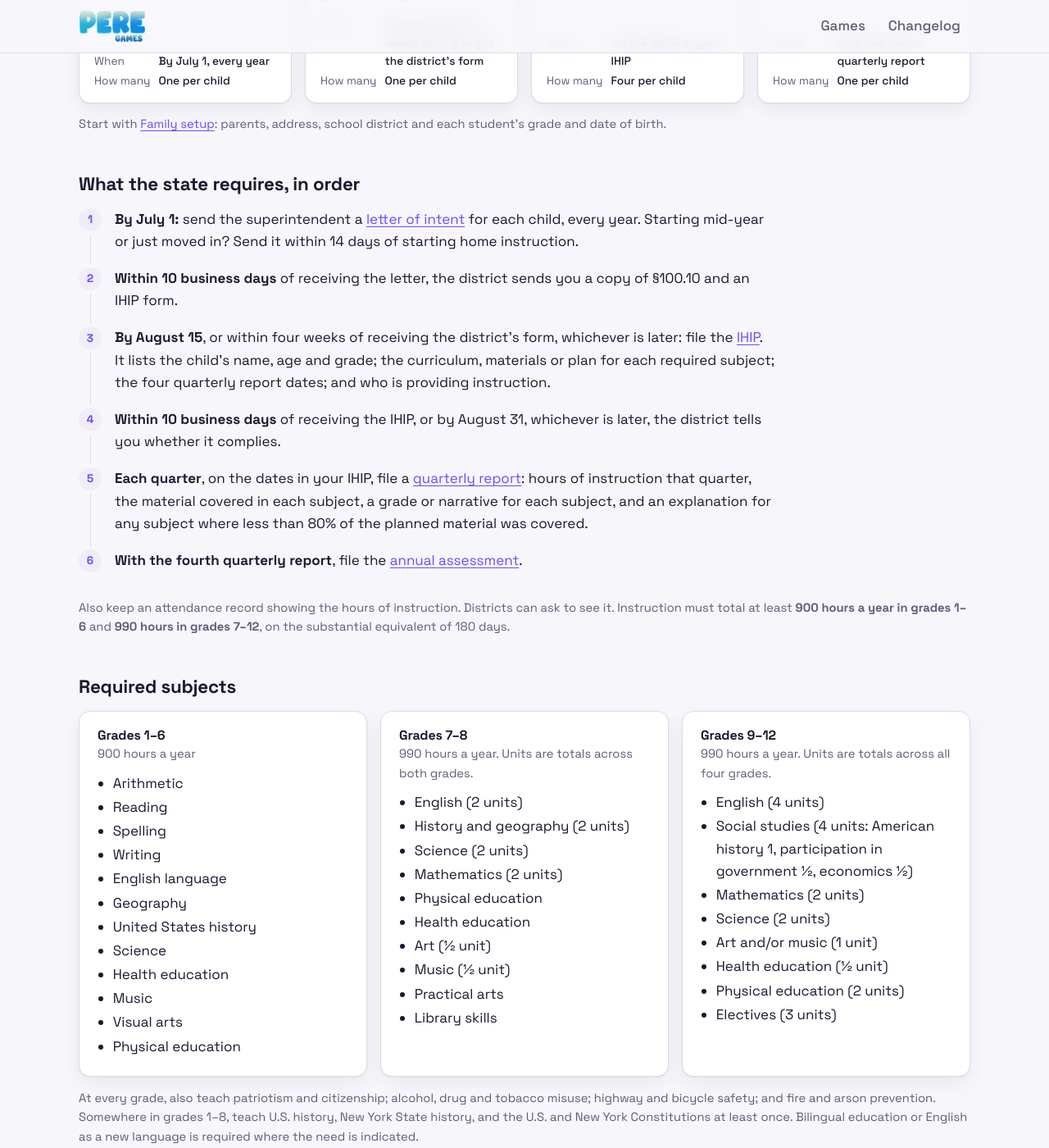
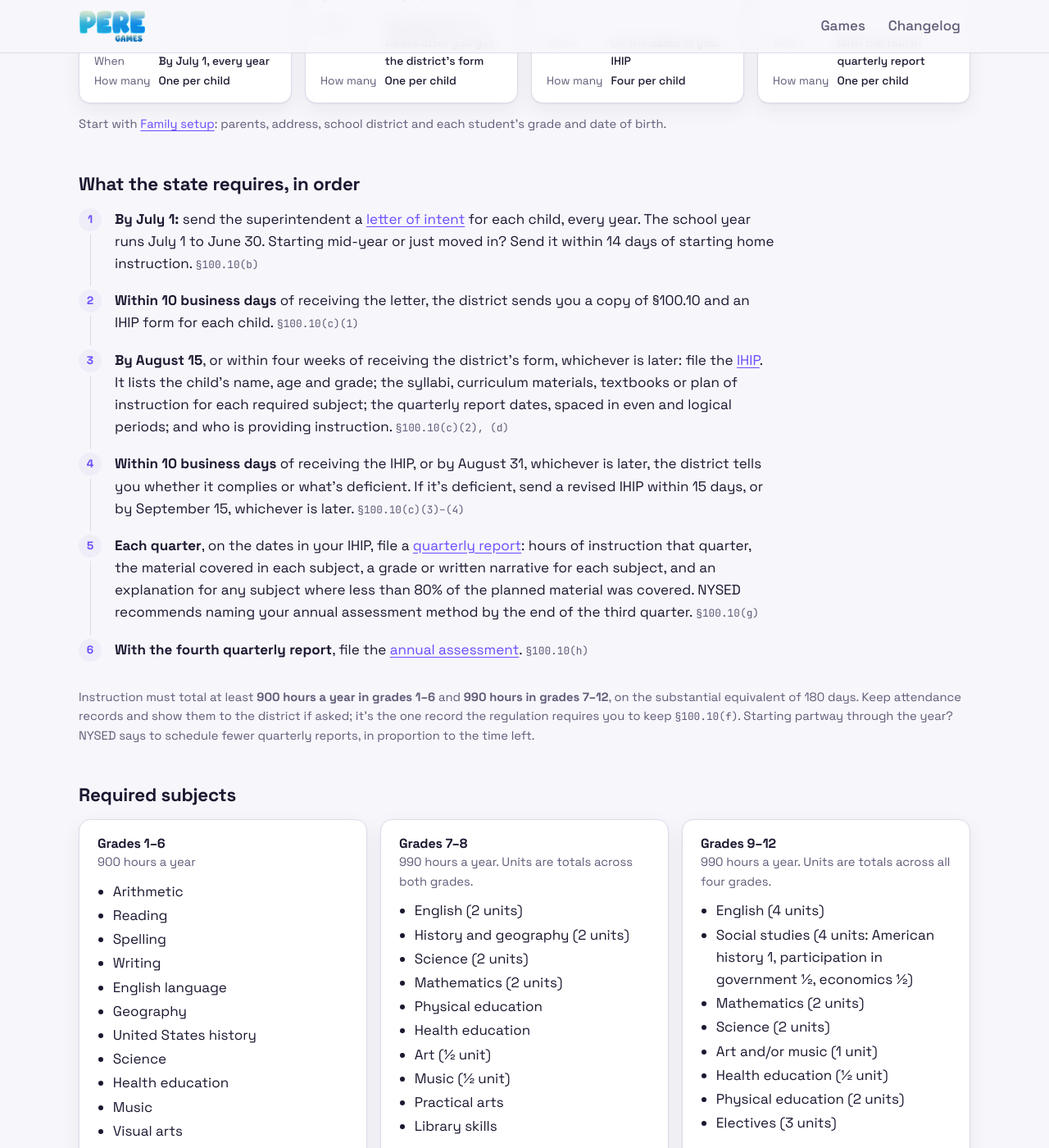
Before and after one commit to Catgenova/Catgenova.github.io, a Jekyll site: the page built from homeschooling/index.html, in a window 1280 px wide and 1400 px high, scrolled down 992 px. Shown: the whole window at 82% size. Built offline with Jekyll 4.4.1, drawn with Linux system fonts in a browser that asks for light colours; some of the changed text lies outside the part shown.

Commit message:
Homeschooling: check every rule against the regulation text
Re-checked against 8 NYCRR §100.10 and NYSED's Home Instruction Q&A, now
that those sites are reachable:

- Test administration: public or nonpublic school staff, or a certified
  teacher or other qualified person (including a parent) with the
  superintendent's consent. A peer review panel can't give the test.
- Narrative: the evaluator certifies having interviewed the child and
  reviewed a portfolio, and certifies "adequate academic progress" or
  "failed to make adequate progress". Dropped "commensurate with ability",
  which isn't in the regulation. A parent may write it with consent.
- Tests: list the five the regulation names, plus State tests or another
  test NYSED approves.
- Probation is mandatory (up to two years, with a remediation plan).
- Overview: subdivision citations on each step, the revised-IHIP
  deadline, attendance records, proportional reports for mid-year starts,
  and the definition of a unit.
- Links: replace a dead NYC page with the city's current forms page.

Co-Authored-By: Claude Opus 5.5 <noreply@anthropic.com>
Claude-Session: https://claude.ai/code/session_01UAYBxhLEYvgmh9SNx1AfPr

```diff
--- a/homeschooling/assets/app.js
+++ b/homeschooling/assets/app.js
@@ -492,9 +492,9 @@ function subjectsFromIHIP(ctx) {
 
 function assessmentPlanText(ctx, prev) {
   const rule = R.assessmentRule(ctx.grade || 1, prev?.method, prev?.grade);
-  if (rule.narrative && Number(ctx.grade) <= 3) return "A written narrative evaluating the student's progress, prepared by a qualified evaluator, will be filed with the fourth quarterly report.";
-  if (rule.narrative && prev?.method === "test") return "A written narrative evaluating the student's progress, prepared by a qualified evaluator approved under §100.10, will be filed with the fourth quarterly report. (A standardized test was used last year.)";
-  return "A commercially published, nationally normed achievement test will be administered in the spring by a qualified person, and the results filed with the fourth quarterly report.";
+  if (rule.narrative && Number(ctx.grade) <= 3) return "A written narrative, prepared by an evaluator chosen with the superintendent's consent after interviewing the student and reviewing a portfolio of work, will be filed with the fourth quarterly report.";
+  if (rule.narrative && prev?.method === "test") return "A written narrative, prepared by an evaluator chosen with the superintendent's consent after interviewing the student and reviewing a portfolio of work, will be filed with the fourth quarterly report. (A standardized test was used last year.)";
+  return "A commercially published norm-referenced achievement test listed in §100.10(h)(1) will be administered in the spring by a qualified person with the superintendent's consent, and the results filed with the fourth quarterly report.";
 }
 
 function previousAssessment(ctx) {
@@ -741,11 +741,11 @@ function assessmentPage() {
         lastMethod: prev?.method || "",
         lastGrade: prev?.grade || "",
         date: todayISO(),
-        evaluator: "", evaluatorType: R.EVALUATOR_TYPES[0], credential: "", reviewDate: "", reviewMethod: "Portfolio review and interview with the student",
+        evaluator: "", evaluatorType: R.EVALUATOR_TYPES[0], credential: "", reviewDate: "", reviewMethod: "Interview with the student and review of a portfolio of the student's work",
         summary: "",
         subjects: subjectsFromIHIP(ctx).map((name) => ({ name, progress: "" })),
         adequate: "yes",
-        testName: "", testLevel: "", testDate: "", testDateEnd: "", administrator: "", administratorType: R.EVALUATOR_TYPES[0],
+        testName: "", testLevel: "", testDate: "", testDateEnd: "", administrator: "", administratorType: R.ADMINISTRATOR_TYPES[2],
         scores: [
           { area: "Reading", score: "", percentile: "" },
           { area: "Language", score: "", percentile: "" },
--- a/homeschooling/assets/docs.js
+++ b/homeschooling/assets/docs.js
@@ -169,7 +169,7 @@ function buildIHIP(ctx, d) {
   });
 
   r.section("Instructional time");
-  r.paragraph(`Instruction will total at least ${hours} hours over the school year, on the substantial equivalent of 180 days, as required for grade ${ctx.grade || "level"} students. Hours are logged and reported each quarter.`);
+  r.paragraph(`Instruction will total at least ${hours} hours over the school year, on the substantial equivalent of 180 days, as required for grade ${ctx.grade || "level"} students (§100.10(f)). Attendance records are kept and are available to the district on request, and hours are reported each quarter.`);
   if (d.schedule) r.paragraph(d.schedule);
 
   r.section("Required courses", "Syllabi, curriculum materials, textbooks or plan of instruction");
@@ -286,11 +286,12 @@ function buildNarrative(ctx, d) {
     });
   }
 
-  r.section("Determination");
-  r.check(d.adequate !== "no", `${fullName(ctx.child)} has made adequate academic progress, commensurate with ability, during the ${yearDisplay(ctx.year)} school year.`);
-  r.check(d.adequate === "no", "The student has not made adequate academic progress.");
+  r.section("Certification");
+  r.paragraph(`I have interviewed ${fullName(ctx.child)} and reviewed a portfolio of the student's work for the ${yearDisplay(ctx.year)} school year, and I certify that:`);
+  r.check(d.adequate !== "no", "The student has made adequate academic progress.");
+  r.check(d.adequate === "no", "The student has failed to make adequate academic progress.");
   r.space(4);
-  r.paragraph(`This written narrative is submitted as the annual assessment under ${REG}, with the fourth quarterly report.`, { size: 9, color: [92, 100, 116] });
+  r.paragraph(`Written narrative prepared under ${REG}(h)(2) by an evaluator chosen by the parent with the superintendent's consent, and filed as the annual assessment with the fourth quarterly report.`, { size: 9, color: [92, 100, 116] });
   if (d.notes) { r.section("Comments"); r.paragraph(d.notes); }
 
   r.signatures([
@@ -332,7 +333,7 @@ function buildTest(ctx, d, attachments) {
   r.check(meetsPct, "The composite score is above the 33rd percentile on national norms.");
   r.check(!meetsPct && !!d.growth, `The results show at least one academic year of growth compared with the prior test${d.growthNote ? ` (${d.growthNote})` : ""}.`);
   r.space(4);
-  r.paragraph(`Under ${REG}, a test result is adequate if it is ${TEST_STANDARD}.`, { size: 9, color: [92, 100, 116] });
+  r.paragraph(`Under ${REG}(h)(1)(v), a score is adequate if the composite is ${TEST_STANDARD}. Individual subtest scores are not used to decide adequacy.`, { size: 9, color: [92, 100, 116] });
 
   if (attachments.length) {
     r.section("Attached score reports");
--- a/homeschooling/assets/examples.js
+++ b/homeschooling/assets/examples.js
@@ -115,7 +115,7 @@ export const examples = {
       evaluatorType: R.EVALUATOR_TYPES[0],
       credential: "NYS Professional Certificate, Childhood Education 1–6",
       reviewDate: `${y}-06-15`,
-      reviewMethod: "Review of a portfolio of work samples, tests and reading log, and an interview with the student",
+      reviewMethod: "Interview with the student and review of a portfolio of work samples, tests and reading log",
       summary: `${first} completed the ${ctx.year.replace("-", "–")} program described in the IHIP and met the required hours of instruction. Work samples show steady, independent progress in every subject. ${first} finished the planned math curriculum, reads above grade level, and writes organized multi-paragraph reports.`,
       subjects: d.subjects.map((s) => ({ ...s, progress: s.progress || `Completed the material planned in the IHIP for ${s.name}, with steady, grade-appropriate progress.` })),
       adequate: "yes",
@@ -126,12 +126,12 @@ export const examples = {
     const y = yearStart(ctx.year) + 1;
     return {
       method: "test",
-      testName: "Iowa Assessments",
+      testName: R.TESTS[0],
       testLevel: `Form E, Level ${Number(ctx.grade || 5) + 6}`,
       testDate: `${y}-05-12`,
       testDateEnd: `${y}-05-14`,
       administrator: "Morgan Ellis",
-      administratorType: R.EVALUATOR_TYPES[0],
+      administratorType: R.ADMINISTRATOR_TYPES[2],
       scores: [
         { area: "Reading", score: "SS 231", percentile: "72" },
         { area: "Language", score: "SS 226", percentile: "65" },
--- a/homeschooling/assets/hs.css
+++ b/homeschooling/assets/hs.css
@@ -283,6 +283,9 @@
 .hs-source { margin-left: 8px; font-size: 0.78rem; color: var(--muted); padding: 1px 8px; border-radius: 999px; background: var(--surface-2); white-space: nowrap; }
 .hs-links p { margin: 3px 0 0; color: var(--muted); font-size: 0.93rem; }
 
+.hs-cite { font-size: 0.8rem; color: var(--muted); white-space: nowrap; font-family: var(--mono); }
+.hs-facts { margin: 14px 0 0; padding-left: 1.1em; display: grid; gap: 8px; max-width: 80ch; color: var(--muted); }
+.hs-facts strong { color: var(--text); }
 .hs-code { display: inline-block; padding: 8px 12px; border-radius: 9px; background: var(--surface-2); overflow-wrap: anywhere; }
 .hs-filenames { padding-left: 1.1em; display: grid; gap: 4px; }
 .hs-filenames code { overflow-wrap: anywhere; }
--- a/homeschooling/assets/rules.js
+++ b/homeschooling/assets/rules.js
@@ -1,6 +1,10 @@
 // What New York's home instruction regulation (8 NYCRR §100.10) asks for.
 // Everything the forms and PDFs say about the rules comes from this file, so
 // when the regulation or NYSED guidance changes, change it here.
+// Checked against the regulation text and NYSED's Home Instruction Q&A on
+// 2026-11-18. Subdivisions: (b) letter of intent, (c)-(d) IHIP, (e) required
+// courses, (f) attendance and hours, (g) quarterly reports, (h) annual
+// assessment, (i) probation.
 
 export const REG = "8 NYCRR §100.10";
 export const REG_LONG = "Section 100.10 of the Regulations of the Commissioner of Education (8 NYCRR §100.10)";
@@ -76,9 +80,11 @@ export const ONCE_1_8 = [
   "Constitutions of the United States and New York State",
 ];
 
+// NYSED recommends naming the assessment method by the end of the third
+// reporting period (Q&A); the regulation files the assessment with the fourth.
 export const QUARTER_NOTES = {
-  3: "Include plans for the annual assessment.",
-  4: "File the annual assessment with this report.",
+  3: "Name the annual assessment method by now (NYSED recommends).",
+  4: "Annual assessment is filed with this report (§100.10(h)).",
 };
 
 // Which annual assessments are allowed this year.
@@ -91,7 +97,7 @@ export function assessmentRule(grade, lastMethod, lastGrade) {
   if (g >= 9) {
     return { narrative: false, test: true, text: "Grades 9–12: a standardized test is required every year. A narrative is not accepted." };
   }
-  const base = "Grades 4–8: a written narrative may be used only in alternate years, so at least every other year must be a standardized test.";
+  const base = "Grades 4–8: a written narrative may be used no more often than every other school year, so at least every other year must be a standardized test.";
   if (lastMethod === "narrative" && Number(lastGrade) >= 4) {
     return { narrative: false, test: true, text: base + " Last year was a narrative, so this year must be a standardized test." };
   }
@@ -101,27 +107,40 @@ export function assessmentRule(grade, lastMethod, lastGrade) {
   return { narrative: true, test: true, text: base + " Check which method you used last year before choosing a narrative." };
 }
 
+// §100.10(h)(2)(iii): who may prepare a written narrative. Whoever it is must
+// have interviewed the child and reviewed a portfolio of the child's work, and
+// is chosen by the parent with the superintendent's consent. NYSED's Q&A
+// confirms a parent may do it with that consent.
 export const EVALUATOR_TYPES = [
   "NYS certified teacher",
   "Home instruction peer review panel",
-  "Other person approved by the superintendent",
+  "Other person, with the superintendent's consent",
+  "Parent, with the superintendent's consent",
 ];
 
+// §100.10(h)(1)(ii): where and by whom the test is given.
+export const ADMINISTRATOR_TYPES = [
+  "Public school professional staff",
+  "Registered nonpublic school professional staff",
+  "NYS certified teacher, with the superintendent's consent",
+  "Other qualified person, with the superintendent's consent",
+  "Parent, with the superintendent's consent",
+];
+
+// §100.10(h)(1)(i) names these, plus "a State Education Department test, or
+// another test approved by the State Education Department".
 export const TESTS = [
-  "Iowa Assessments",
-  "Iowa Tests of Basic Skills (ITBS)",
-  "Stanford Achievement Test, 10th ed. (SAT10)",
-  "TerraNova, 3rd ed.",
-  "California Achievement Test (CAT)",
-  "Metropolitan Achievement Test (MAT)",
-  "Comprehensive Test of Basic Skills (CTBS)",
-  "PASS Test (Personalized Achievement Summary System)",
-  "NYS Grades 3–8 ELA and Mathematics Tests",
+  "Iowa Test of Basic Skills (Iowa Assessments)",
+  "California Achievement Test",
+  "Stanford Achievement Test",
+  "Comprehensive Test of Basic Skills",
+  "Metropolitan Achievement Test",
+  "NYS Grades 3–8 English Language Arts and Mathematics Tests",
 ];
 
 // A test result is adequate if the composite is above the 33rd percentile on
 // national norms, or shows a year of growth over a test from the prior year.
-export const TEST_STANDARD = "above the 33rd percentile on national norms, or one academic year of growth compared with a test taken during or after the prior school year";
+export const TEST_STANDARD = "above the 33rd percentile on national norms, or the score reflects one academic year of growth compared with a test administered during or after the prior school year";
 
 // Default quarterly due dates (month-day). Families set their own on the IHIP.
 export const DEFAULT_QUARTER_DUES = ["11-30", "01-30", "04-30", "06-30"];
--- a/homeschooling/index.html
+++ b/homeschooling/index.html
@@ -55,14 +55,14 @@ hs_page: hub
     <h2 id="hs-timeline-heading">What the state requires, in order</h2>
   </div>
   <ol class="hs-timeline">
-    <li><strong>By July 1:</strong> send the superintendent a <a href="{{ '/homeschooling/letter-of-intent/' | relative_url }}">letter of intent</a> for each child, every year. Starting mid-year or just moved in? Send it within 14 days of starting home instruction.</li>
-    <li><strong>Within 10 business days</strong> of receiving the letter, the district sends you a copy of §100.10 and an IHIP form.</li>
-    <li><strong>By August 15</strong>, or within four weeks of receiving the district's form, whichever is later: file the <a href="{{ '/homeschooling/ihip/' | relative_url }}">IHIP</a>. It lists the child's name, age and grade; the curriculum, materials or plan for each required subject; the four quarterly report dates; and who is providing instruction.</li>
-    <li><strong>Within 10 business days</strong> of receiving the IHIP, or by August 31, whichever is later, the district tells you whether it complies.</li>
-    <li><strong>Each quarter</strong>, on the dates in your IHIP, file a <a href="{{ '/homeschooling/quarterly-report/' | relative_url }}">quarterly report</a>: hours of instruction that quarter, the material covered in each subject, a grade or narrative for each subject, and an explanation for any subject where less than 80% of the planned material was covered.</li>
-    <li><strong>With the fourth quarterly report</strong>, file the <a href="{{ '/homeschooling/annual-assessment/' | relative_url }}">annual assessment</a>.</li>
+    <li><strong>By July 1:</strong> send the superintendent a <a href="{{ '/homeschooling/letter-of-intent/' | relative_url }}">letter of intent</a> for each child, every year. The school year runs July 1 to June 30. Starting mid-year or just moved in? Send it within 14 days of starting home instruction. <span class="hs-cite">§100.10(b)</span></li>
+    <li><strong>Within 10 business days</strong> of receiving the letter, the district sends you a copy of §100.10 and an IHIP form for each child. <span class="hs-cite">§100.10(c)(1)</span></li>
+    <li><strong>By August 15</strong>, or within four weeks of receiving the district's form, whichever is later: file the <a href="{{ '/homeschooling/ihip/' | relative_url }}">IHIP</a>. It lists the child's name, age and grade; the syllabi, curriculum materials, textbooks or plan of instruction for each required subject; the quarterly report dates, spaced in even and logical periods; and who is providing instruction. <span class="hs-cite">§100.10(c)(2), (d)</span></li>
+    <li><strong>Within 10 business days</strong> of receiving the IHIP, or by August 31, whichever is later, the district tells you whether it complies or what's deficient. If it's deficient, send a revised IHIP within 15 days, or by September 15, whichever is later. <span class="hs-cite">§100.10(c)(3)–(4)</span></li>
+    <li><strong>Each quarter</strong>, on the dates in your IHIP, file a <a href="{{ '/homeschooling/quarterly-report/' | relative_url }}">quarterly report</a>: hours of instruction that quarter, the material covered in each subject, a grade or written narrative for each subject, and an explanation for any subject where less than 80% of the planned material was covered. NYSED recommends naming your annual assessment method by the end of the third quarter. <span class="hs-cite">§100.10(g)</span></li>
+    <li><strong>With the fourth quarterly report</strong>, file the <a href="{{ '/homeschooling/annual-assessment/' | relative_url }}">annual assessment</a>. <span class="hs-cite">§100.10(h)</span></li>
   </ol>
-  <p class="muted hs-small">Also keep an attendance record showing the hours of instruction. Districts can ask to see it. Instruction must total at least <strong>900 hours a year in grades 1–6</strong> and <strong>990 hours in grades 7–12</strong>, on the substantial equivalent of 180 days.</p>
+  <p class="muted hs-small">Instruction must total at least <strong>900 hours a year in grades 1–6</strong> and <strong>990 hours in grades 7–12</strong>, on the substantial equivalent of 180 days. Keep attendance records and show them to the district if asked; it's the one record the regulation requires you to keep <span class="hs-cite">§100.10(f)</span>. Starting partway through the year? NYSED says to schedule fewer quarterly reports, in proportion to the time left.</p>
 </section>
 
 <section aria-labelledby="hs-subjects-heading">
@@ -92,7 +92,7 @@ hs_page: hub
       </ul>
     </div>
   </div>
-  <p class="muted hs-small">At every grade, also teach patriotism and citizenship; alcohol, drug and tobacco misuse; highway and bicycle safety; and fire and arson prevention. Somewhere in grades 1–8, teach U.S. history, New York State history, and the U.S. and New York Constitutions at least once. Bilingual education or English as a new language is required where the need is indicated.</p>
+  <p class="muted hs-small">At every grade, also teach patriotism and citizenship; health education on alcohol, drug and tobacco misuse; highway safety and traffic regulations, including bicycle safety; and fire and arson prevention and safety. At least once during grades 1–8, teach U.S. history, New York State history, and the Constitutions of the United States and New York State. In grades 1–6, add bilingual education and/or English as a second language where the need is indicated. A unit is 6,480 minutes of instruction in a school year. <span class="hs-cite">§100.10(e)</span></p>
 </section>
 
 <section aria-labelledby="hs-assess-heading">
@@ -104,12 +104,18 @@ hs_page: hub
       <thead><tr><th scope="col">Grades</th><th scope="col">What you can file</th></tr></thead>
       <tbody>
         <tr><th scope="row">1–3</th><td>A written narrative <em>or</em> standardized test results, any year.</td></tr>
-        <tr><th scope="row">4–8</th><td>Standardized test results at least every other year. A written narrative may be used in the alternate years.</td></tr>
+        <tr><th scope="row">4–8</th><td>Standardized test results at least every other year. A written narrative may be used no more often than every other school year.</td></tr>
         <tr><th scope="row">9–12</th><td>Standardized test results every year.</td></tr>
       </tbody>
     </table>
   </div>
-  <p class="muted hs-small"><strong>Tests</strong> must be commercially published and nationally normed, or a NYSED test. A result is adequate if the composite score is above the 33rd percentile on national norms, or shows one academic year of growth over the prior test. <strong>Narratives and tests</strong> are prepared or given by a New York State certified teacher, a home instruction peer review panel, or another qualified person the superintendent agrees to. A narrative states whether the child made adequate academic progress. If results fall short, the district can place the program on probation.</p>
+  <ul class="hs-small hs-facts">
+    <li><strong>Which tests:</strong> the Iowa Test of Basic Skills, California Achievement Test, Stanford Achievement Test, Comprehensive Test of Basic Skills or Metropolitan Achievement Test; a State test that measures individual achievement; or another test NYSED approves. Your district must order a listed test if you ask, at your cost. <span class="hs-cite">§100.10(h)(1)(i), (iv)</span></li>
+    <li><strong>Who gives the test:</strong> the public school's staff; a nonpublic school's staff; or, at home or elsewhere, a New York State certified teacher or another qualified person the superintendent has consented to. NYSED's Q&amp;A confirms that can be a parent. <span class="hs-cite">§100.10(h)(1)(ii)</span></li>
+    <li><strong>Passing score:</strong> a composite score above the 33rd percentile on national norms, or one academic year of growth compared with a test taken during or after the prior school year. Subtest scores don't count against you. <span class="hs-cite">§100.10(h)(1)(v)</span></li>
+    <li><strong>Who writes a narrative:</strong> a New York State certified teacher, a home instruction peer review panel, or another person (including a parent) chosen with the superintendent's consent, who has interviewed the child and reviewed a portfolio of the child's work. It certifies whether the child made adequate academic progress. <span class="hs-cite">§100.10(h)(2)(iii)</span></li>
+    <li><strong>If it falls short:</strong> the program is placed on probation for up to two school years, with a remediation plan the district reviews. <span class="hs-cite">§100.10(i)</span></li>
+  </ul>
 </section>
 
 <section aria-labelledby="hs-links-heading">
```
Also changed, not shown: _data/homeschool.yml (+2 -10 lines), homeschooling/annual-assessment/index.html (+14 -11 lines).
